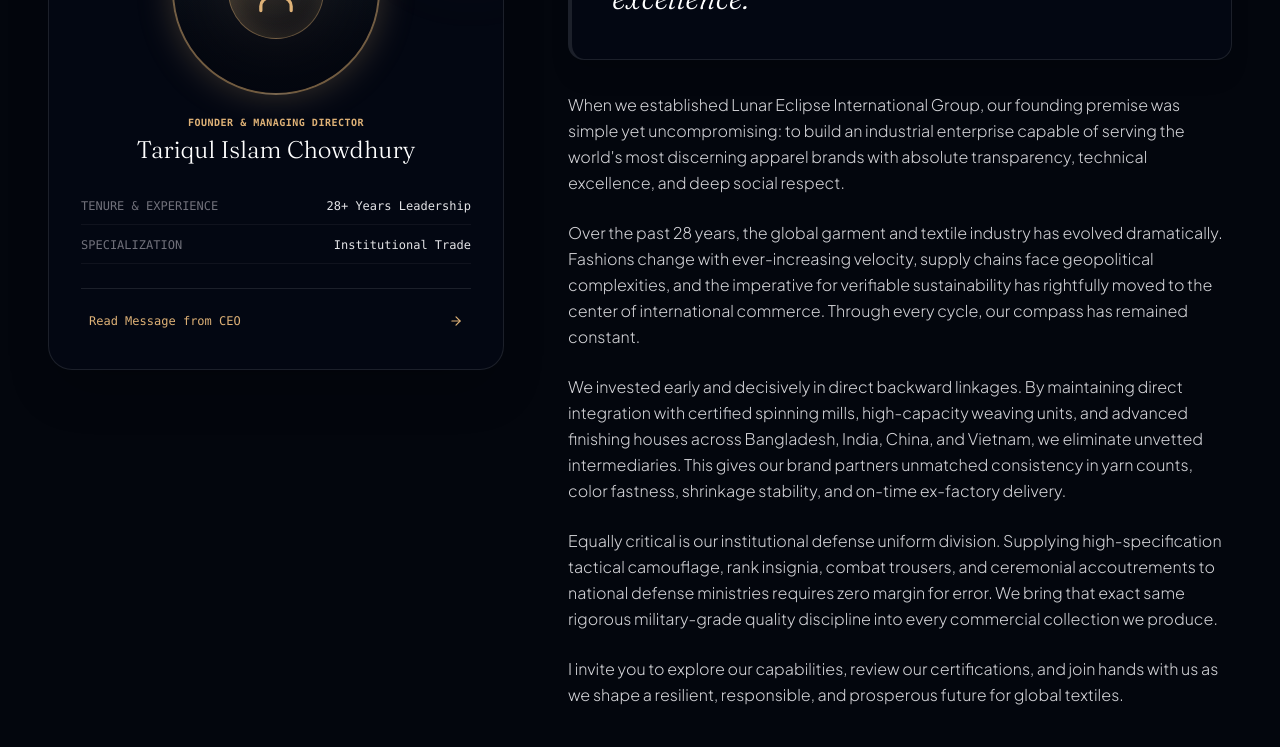
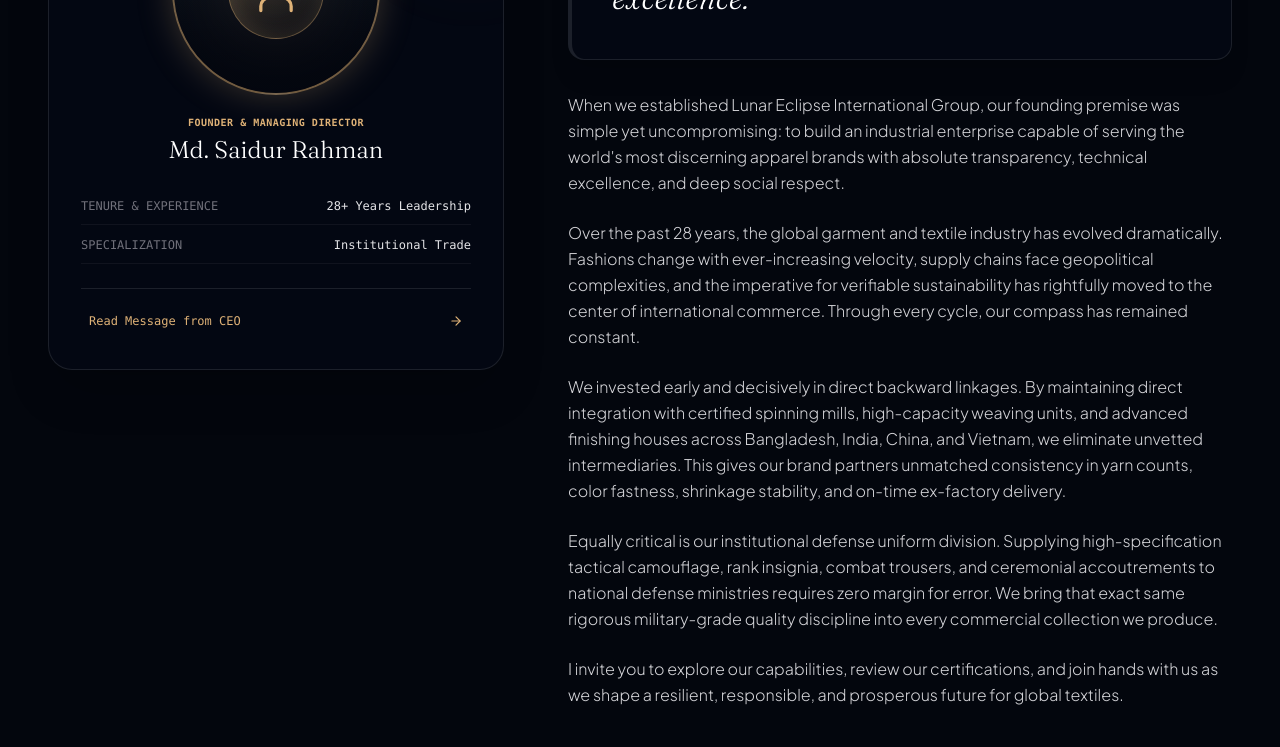
Before and after one commit to Programmer-md-sifat/Lunar-Eclipse-Portfolio, a React (Vite) app: page /md-message in a window 1280 px wide. Shown: the part 900-1647 px from the top of the page. Built offline with nearby package versions, Linux system fonts and the light colour scheme.

Commit message:
Update Push

```diff
--- a/src/data/aboutData.ts
+++ b/src/data/aboutData.ts
@@ -216,9 +216,9 @@
   managingDirector: {
     designation: "MANAGING DIRECTOR",
     badge: "MANAGING DIRECTOR'S ADDRESS",
-    name: "Tariqul Islam Chowdhury",
+    name: "Md. Saidur Rahman",
     title: "Founder & Managing Director",
-    experience: "28+ Years Textile Governance",
+    experience: "20+ Years Textile Governance",
     portrait: "https://lh3.googleusercontent.com/d/1qft3H0m5DTC3QGoCZi9kF_X4Cl5Q96rI",
     headlineQuote: "Building enduring bridges between global fashion brands and ethical manufacturing excellence.",
     messageParagraphs: [
@@ -247,16 +247,16 @@
 
 export const aboutLeadership: AboutLeader[] = [
   {
-    name: "Tariqul Islam Chowdhury",
-    role: "Group Chairman & Managing Director",
-    experience: "28+ Years Textile Industry Veteran",
+    name: "Md. Saidur Rahman",
+    role: "Managing Director",
+    experience: "20+ Years Textile Industry Veteran",
     quote:
       "Our founding commitment remains unchanged: delivering industrial precision without compromising on ethical integrity or material quality.",
     image: "https://lh3.googleusercontent.com/d/1qft3H0m5DTC3QGoCZi9kF_X4Cl5Q96rI",
   },
   {
-    name: "Victoria Lin",
-    role: "Director of East Asia Procurement",
+    name: "Md. Fardin Ahmed",
+    role: "Cheif Executive Officer",
     experience: "Based in Hong Kong SAR Hub",
     quote:
       "By linking mill-direct fabric innovation with rapid prototyping, we shorten buyer lead times from months to days.",
```
